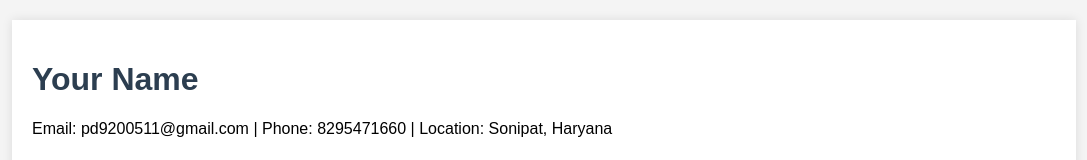
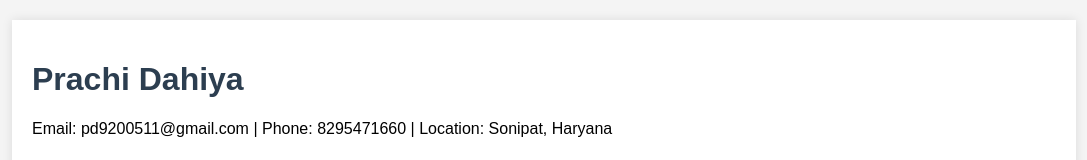
Before and after one commit to prachidahiya07-cell/exp-1, a plain HTML site: page index.html in a window 1280 px wide. Shown: the top 160 px of the page, without its empty margins (96-1183 px from the left). Drawn offline with Linux system fonts and the light colour scheme.

Commit message:
Updated name in resume

```diff
--- a/index.html
+++ b/index.html
@@ -59,7 +59,7 @@
 <div class="container">
 
     <!-- HEADER -->
-    <h1>Your Name</h1>
+    <h1>Prachi Dahiya</h1>
     <p>Email: pd9200511@gmail.com | Phone: 8295471660 | Location: Sonipat, Haryana</p>
 
     <!-- OBJECTIVE -->
```
